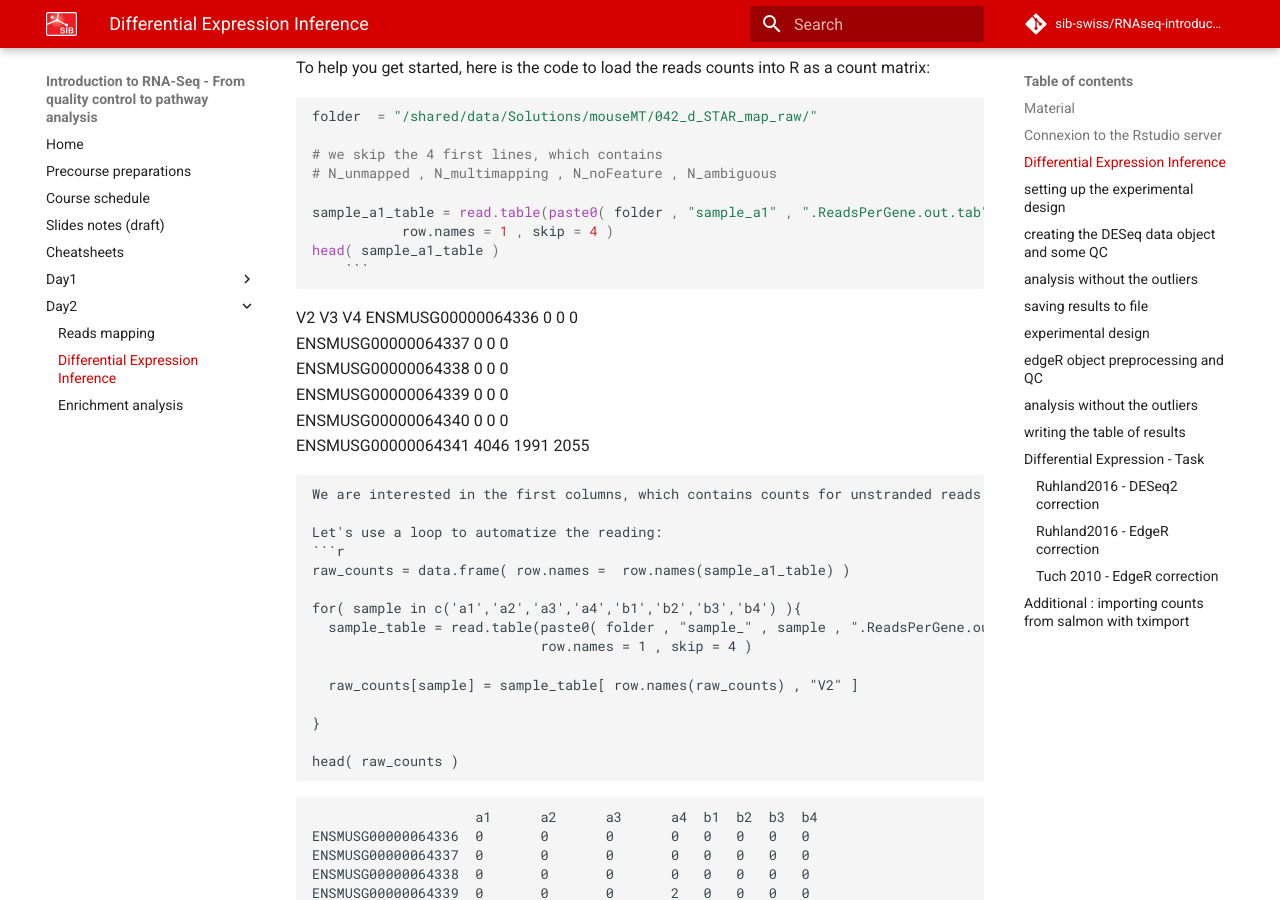
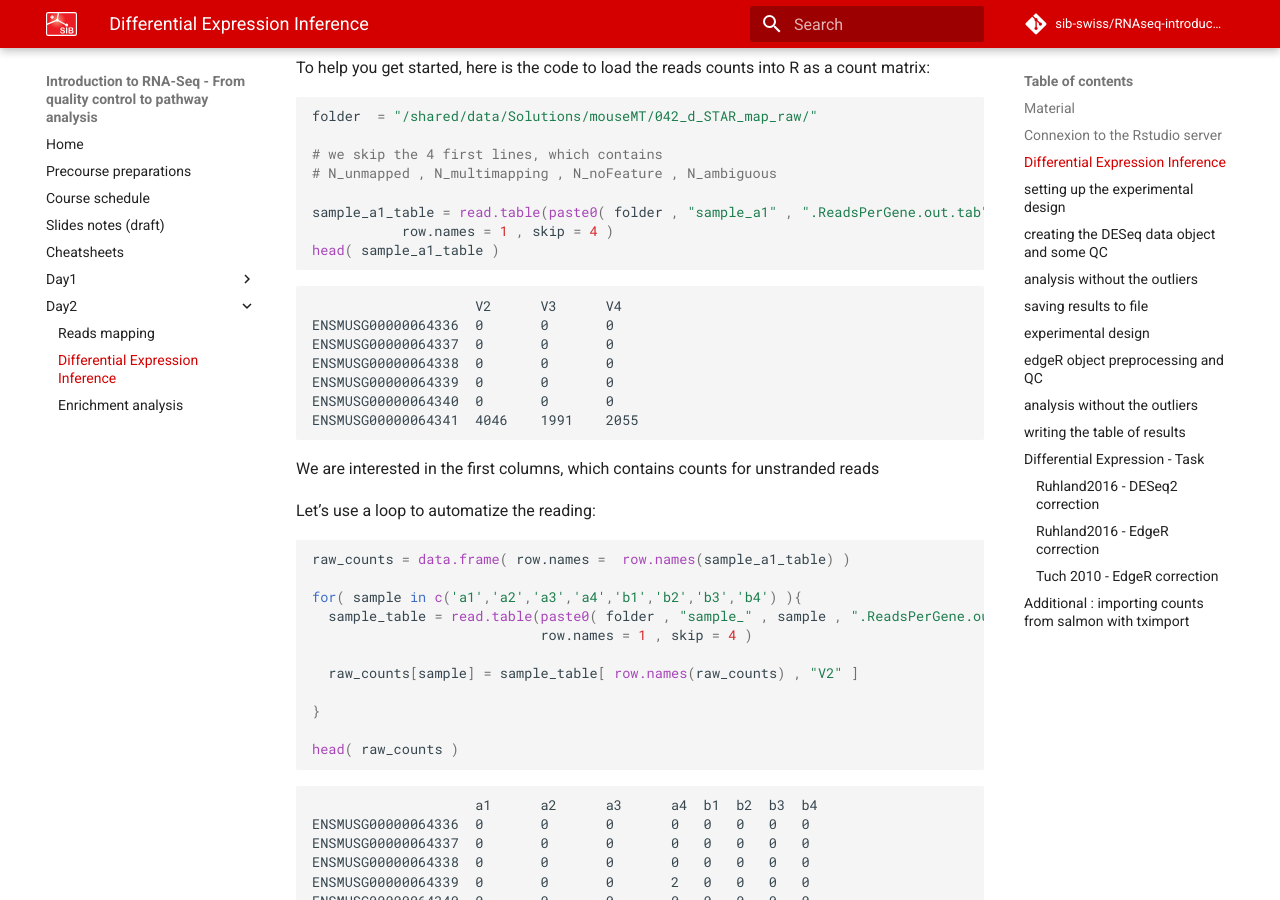
Before and after one commit to sib-swiss/RNAseq-introduction-training, an MkDocs documentation site: the page built from docs/days/DE.md, in a window 1280 px wide and 900 px high, scrolled down 1127 px. Built offline with MkDocs 1.6.1 and Material for MkDocs 9.7.7, drawn with Linux system fonts in a browser that asks for light colours; comment, search, counter and statistics services are not loaded; some of the changed lines change nothing that is shown.

Commit message:
small fix on DE page

````diff
--- a/docs/days/DE.md
+++ b/docs/days/DE.md
@@ -50,7 +50,7 @@ folder  = "/shared/data/Solutions/mouseMT/042_d_STAR_map_raw/"
 sample_a1_table = read.table(paste0( folder , "sample_a1" , ".ReadsPerGene.out.tab") ,
            row.names = 1 , skip = 4 )
 head( sample_a1_table )
-	```
+```
 
 ```
 					V2		V3		V4
@@ -374,7 +374,7 @@ ENSMUSG00000064341	4046	4098	4031	1	449	515	13	456
 	write.csv( res ,'051_r_mouseMT.DESeq2.results.csv' )
 	```
 
-??? note "edgeR analysis"
+??? success "edgeR analysis"
 
 
 	```r
````
